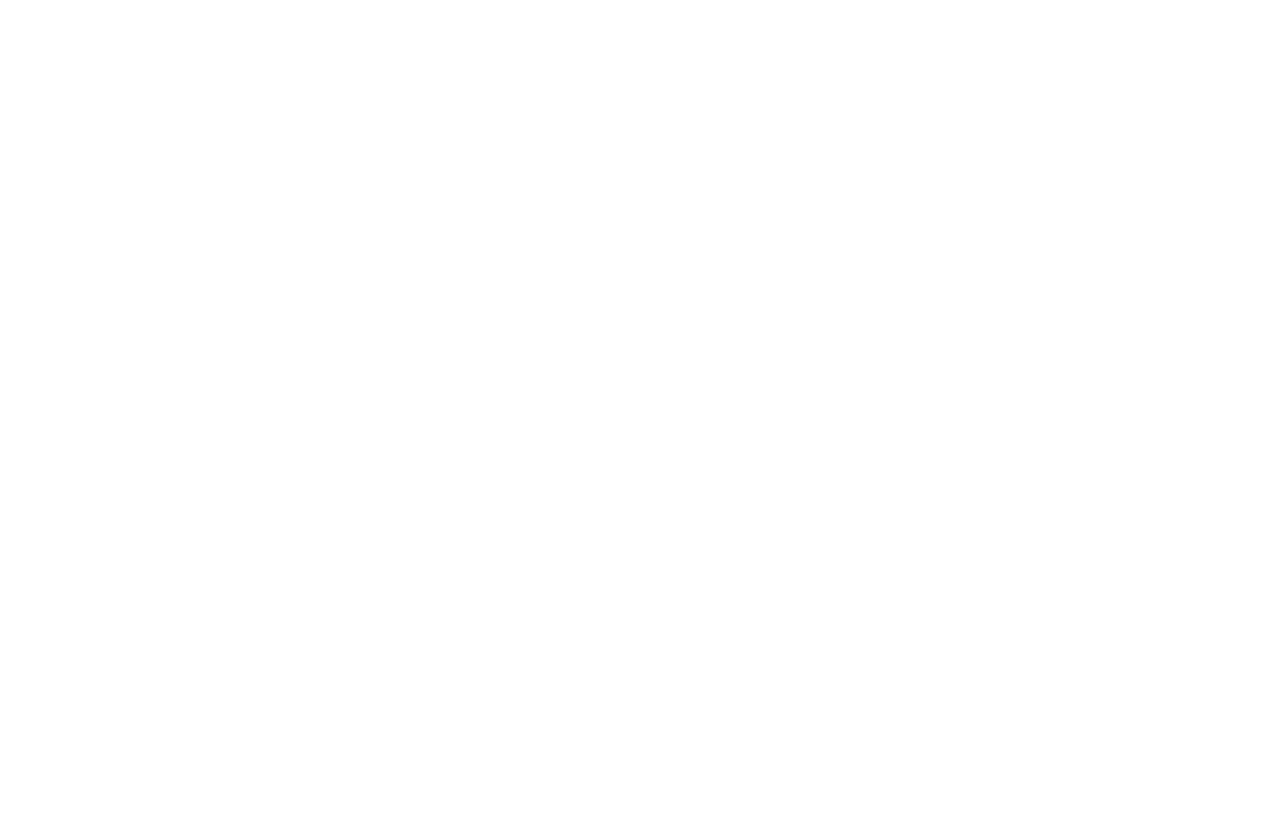
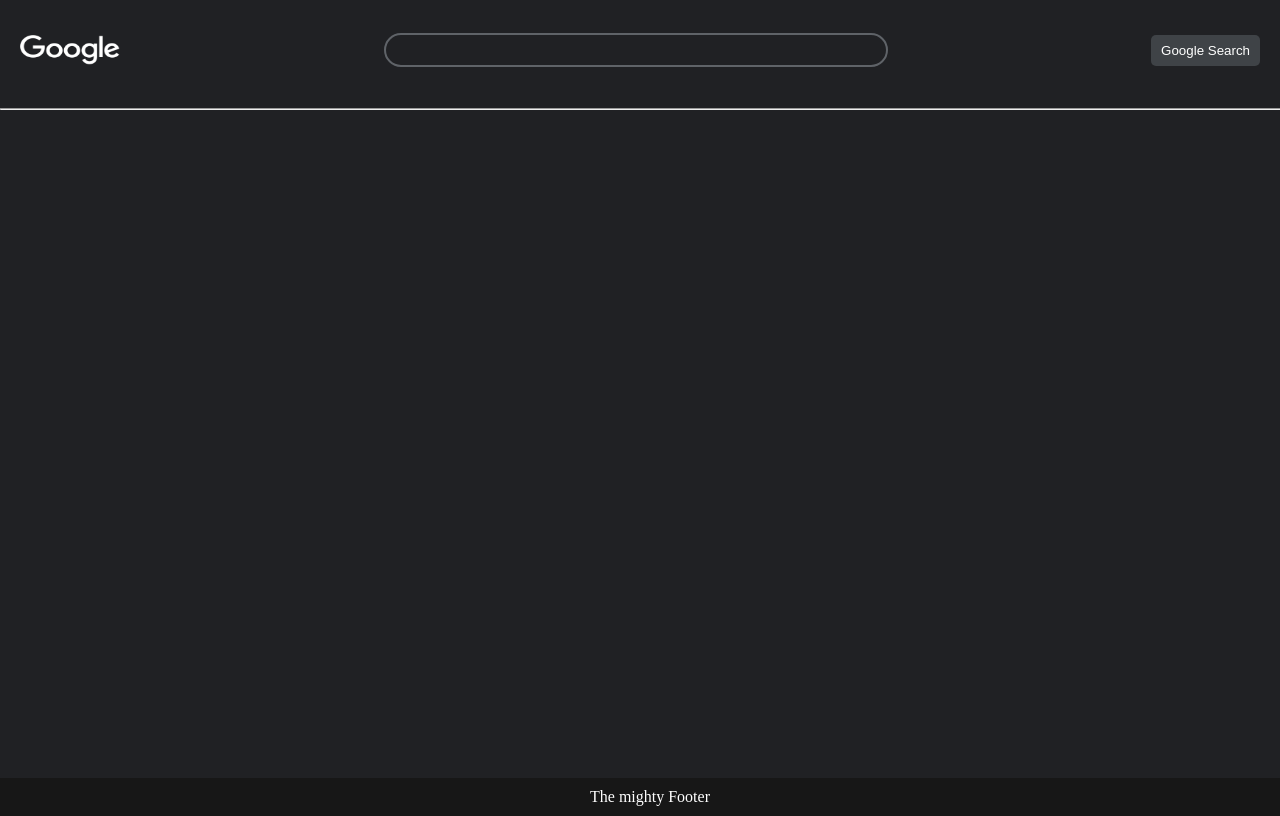
Before and after one commit to sukhrajsinghb/googleAPIClone, a website: page client/search.html in a window 1280 px wide. Drawn offline with Linux system fonts and the light colour scheme.

Commit message:
search page structured

```diff
--- a/client/bundle.js
+++ b/client/bundle.js
@@ -4,11 +4,19 @@ const form = document.querySelector("form");
 form.addEventListener("submit", onClick);
 
 async function onClick(e) {
-  console.log(e);
+  // console.log(form[0].value);
   e.preventDefault();
+  localStorage.setItem("search", form[0].value);
   location.href = "/search.html";
+
   // search = document.querySelector("#search").value;
   //   await fetch(`127.0.0.1:3000/search/${search}`).then((resp) => resp.json());
 }
 
+if (document.title !== "Google") {
+  result = localStorage.getItem("search");
+  document.title = result;
+  document.querySelector("form")[0].value = result;
+}
+
 },{}]},{},[1]);
--- a/client/search.html
+++ b/client/search.html
@@ -1,12 +1,44 @@
 <!DOCTYPE html>
-<html lang="">
+<html lang="en">
   <head>
-    <meta charset="utf-8">
+    <meta charset="UTF-8" />
+    <meta http-equiv="X-UA-Compatible" content="IE=edge" />
+    <meta name="viewport" content="width=device-width, initial-scale=1.0" />
     <title></title>
+    <link rel="stylesheet" href="./style.css" />
+    <script defer src="./bundle.js"></script>
   </head>
-  <body>
-    <header></header>
-    <main></main>
-    <footer></footer>
+  <body class="primary">
+    <section>
+      <header>
+        <img
+          class="img-google"
+          src="./img/google-darkmode.png"
+          alt="Logo of Google"
+        />
+        <form id="search-form">
+          <div class="search-div inline-search">
+            <label for="search"><a href=""></a></label>
+            <input
+              class="search-bar primary"
+              id="search"
+              type="text"
+              name="search"
+            />
+          </div>
+        </form>
+        <button type="submit" form="search-form">Google Search</button>
+      </header>
+
+      <hr />
+
+      <main>
+        <div></div>
+      </main>
+
+      <div class="grow"></div>
+
+      <footer>The mighty Footer</footer>
+    </section>
   </body>
 </html>
--- a/client/style.css
+++ b/client/style.css
@@ -1,11 +1,23 @@
+body {
+  display: flex;
+  flex-direction: column;
+  align-content: space-between;
+  margin: 0;
+}
 main {
   text-align: center;
 }
 
+header {
+  display: flex;
+  height: 100px;
+  justify-content: space-between;
+  align-items: center;
+}
+
 img {
   width: 300px;
-  align-content: center;
-  padding-top: 10rem;
+  padding-top: 7rem;
   margin-bottom: 2rem;
 }
 section {
@@ -22,10 +34,28 @@ button {
   margin: 0 20px;
 }
 
+footer {
+  bottom: 0;
+  text-align: center;
+  background-color: #171717;
+  width: 100vw;
+  margin-top: 100px;
+  padding: 10px;
+}
+
+hr {
+  width: 100vw;
+}
+
 .search-bar {
   width: 450px;
   border: 0;
   outline: none;
+}
+
+.search-div:hover,
+.search-bar:hover {
+  background-color: #5f6368;
 }
 
 .primary {
@@ -48,3 +78,33 @@ button {
   display: flex;
   justify-content: center;
 }
+
+.links {
+  height: 100px;
+  padding: 10px;
+  align-content: center;
+}
+
+.img-google {
+  height: 30px;
+  width: 100px;
+  padding: 0 20px;
+  margin: 0;
+}
+
+.title-img {
+  align-content: center;
+}
+
+.inline {
+  display: inline;
+}
+
+.inline-search {
+  margin: 0;
+  padding: 0;
+}
+
+.grow {
+  min-height: 70vh;
+}
```
Also changed, not shown: client/index.html (+6 -5 lines), client/src/index.js (+9 -1 lines).
